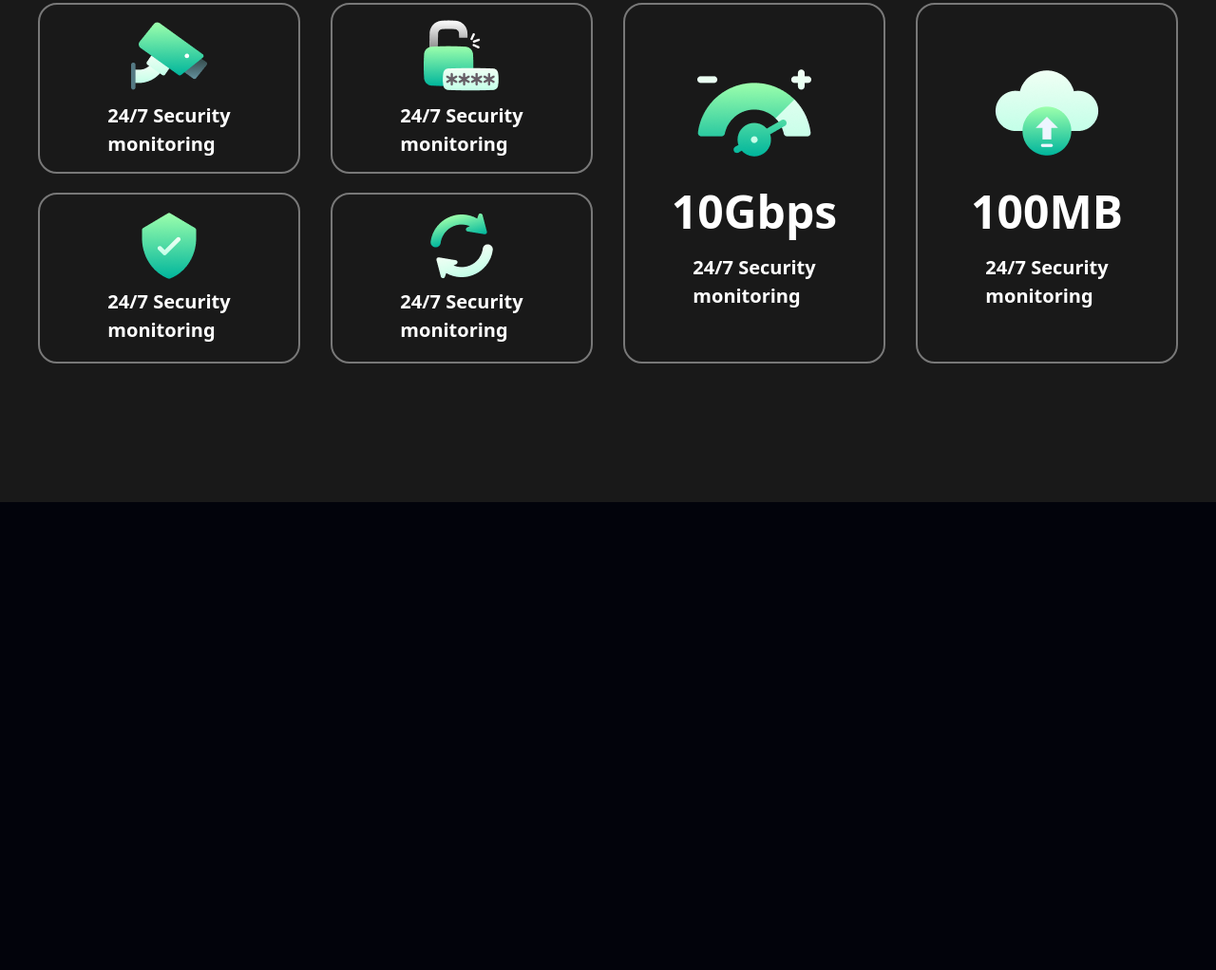
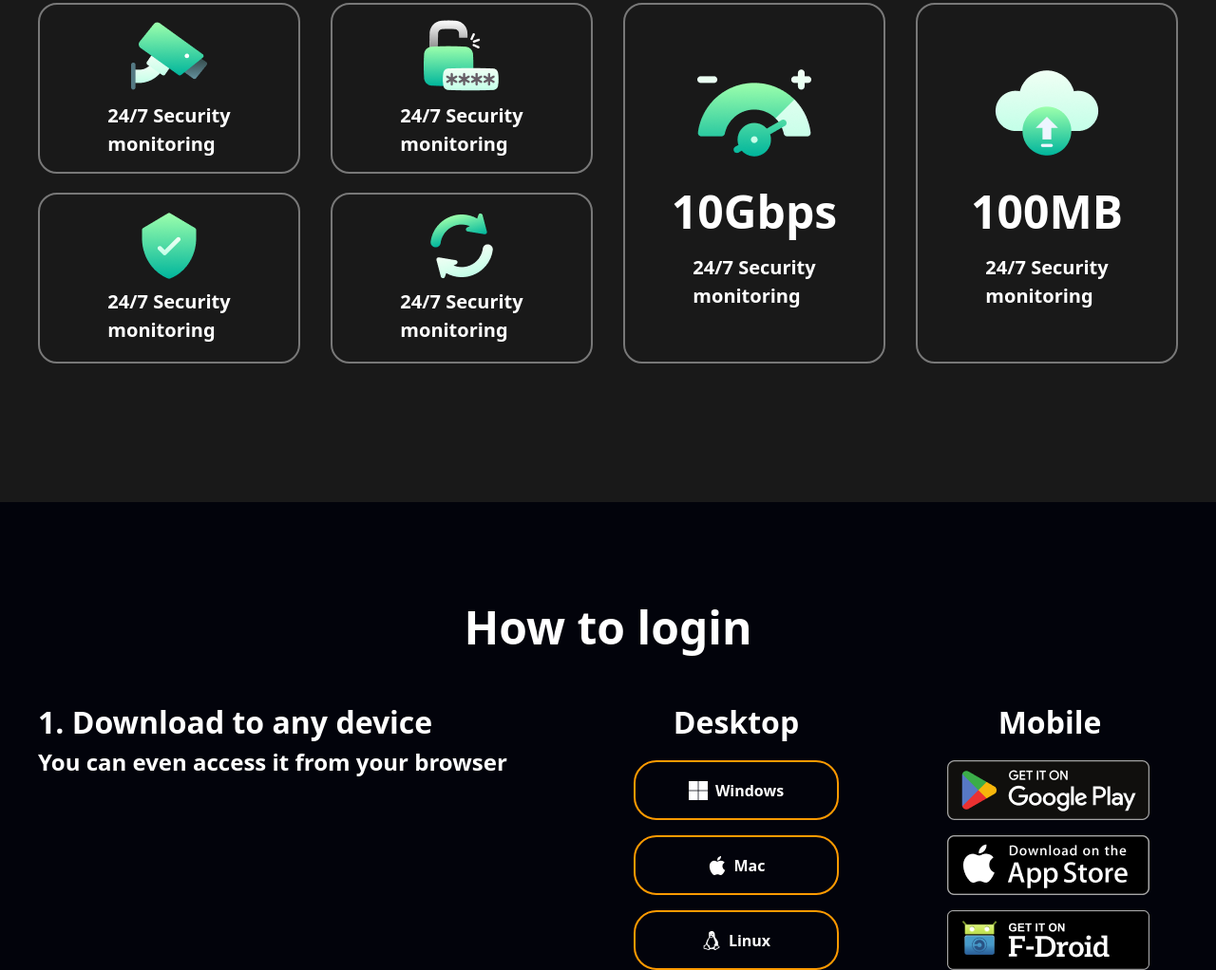
Before and after one commit to tolibovmuhamad/homework, a website: page src/index.html in a window 1280 px wide. Shown: the part 2379-3401 px from the top of the page at 95% size. Before the commit the page ends 2908 px from the top, so only its background shows below. Drawn offline with nearby package versions, Linux system fonts and the light colour scheme; files that its build step writes are made by us from their sources.

Commit message:
version 4.1.5

```diff
--- a/src/index.html
+++ b/src/index.html
@@ -125,5 +125,43 @@ matrix server</h1>
         </div>
        </div>
      </div>
+     <div class="max-w-300 m-auto mt-24">
+          <h1 class="text-[48px] text-white font-black text-center">How to login</h1>
+          <div class="w-full mt-10 flex flex-col lg:flex-row">
+               <div class="font-black lg:w-[50%] w-[90%] m-auto lg:m-0">
+                <h1 class="text-[32px] text-[#FFFFFF]">1. Download to any device</h1>
+                <p class="text-[24px] text-white">You can even access it from your browser</p>
+               </div>
+               <div class="lg:w-[50%] w-[90%] m-auto lg:m-0 flex justify-between">
+                     <div class="w-[45%] flex flex-col items-center gap-4">
+                        <h1 class="text-[32px] text-[#FFFFFF] font-black">Desktop</h1>
+                        <div class="w-[80%] h-15.75 border-amber-500 border-solid border-2 rounded-3xl flex justify-center items-center gap-2">
+                           <div><img src="Frame (67).png" alt=""></div>
+                           <h1 class="text-[16px] text-white font-bold">Windows</h1>
+                        </div>
+                        <div class="w-[80%] h-15.75 border-amber-500 border-solid border-2 rounded-3xl flex justify-center items-center gap-2">
+                           <div><img src="Frame (68).png" alt=""></div>
+                           <h1 class="text-[16px] text-white font-bold">Mac</h1>
+                        </div>
+                        <div class="w-[80%] h-15.75 border-amber-500 border-solid border-2 rounded-3xl flex justify-center items-center gap-2">
+                           <div><img src="Frame (69).png" alt=""></div>
+                           <h1 class="text-[16px] text-white font-bold">Linux</h1>
+                        </div>
+                     </div>
+                     <div class="w-[45%] flex flex-col items-center gap-4">
+                        <h1 class="text-[32px] text-[#FFFFFF] font-black">Mobile</h1>
+                        <div class="w-[80%] h-15.75 ">
+                            <img src="./Google Play.png" alt="">
+                        </div>
+                        <div class="w-[80%] h-15.75 ">
+                            <img src="./App Store.png" alt="">
+                        </div>
+                        <div class="w-[80%] h-15.75 ">
+                            <img src="./F-droid.png" alt="">
+                        </div>
+                     </div>
+               </div>
+          </div>
+     </div>
 </body>
 </html>
```
Also changed, not shown: src/App Store.png (added), src/F-droid.png (added), src/Frame (67).png (added), src/Frame (68).png (added), src/Frame (69).png (added), src/Google Play.png (added).
